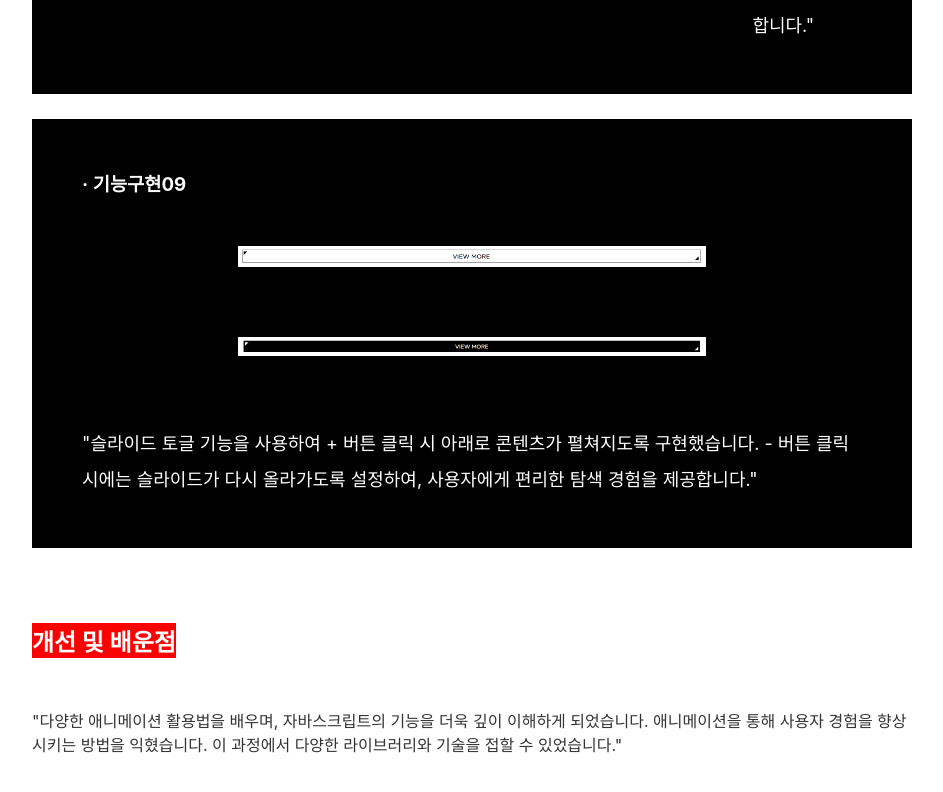
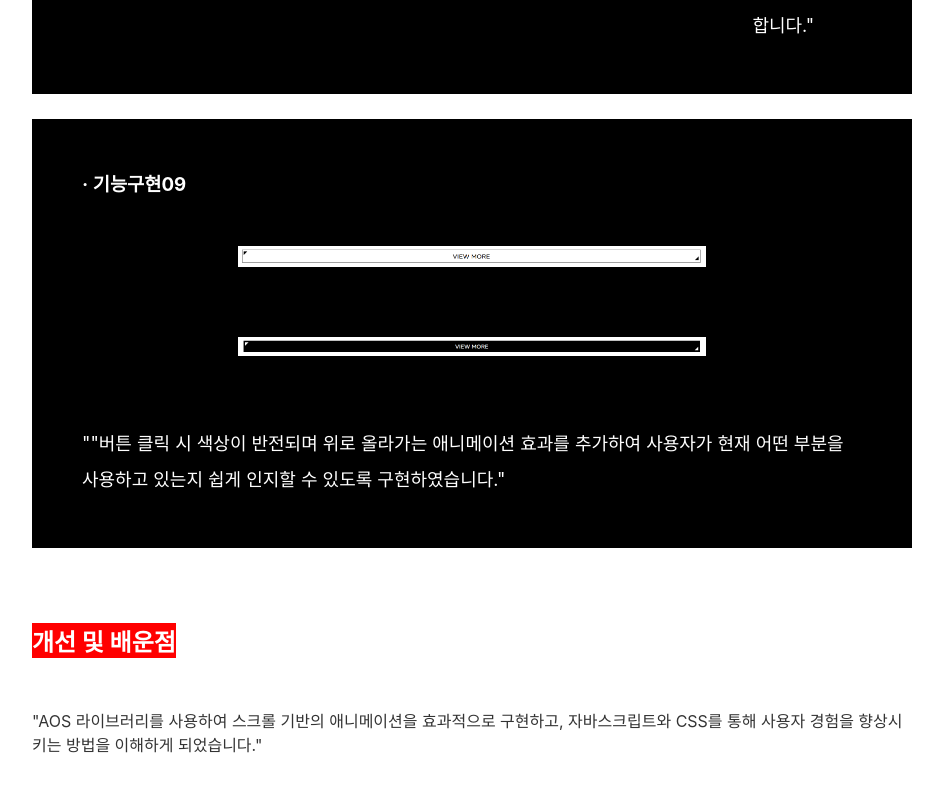
Before and after one commit to maezzuu/ariastory, a plain HTML site: page index.html in a window 1280 px wide. Shown: the part 6818-7610 px from the top of the page, without its empty margins (168-1111 px from the left). Drawn offline with nearby package versions, Linux system fonts and the light colour scheme; a web font is replaced by a local one.

Commit message:
아리아스토리보드

```diff
--- a/index.html
+++ b/index.html
@@ -132,8 +132,7 @@
             <img src="img/aria05.png" alt="img15" class="img15">
             <img src="img/aria15.png" alt="img16" class="img16">
             <div class="text_flex">
-                <p>"슬라이드 토글 기능을 사용하여 + 버튼 클릭 시 아래로 콘텐츠가 펼쳐지도록 구현했습니다. - 버튼 클릭 시에는 슬라이드가 다시 올라가도록 설정하여, 사용자에게 편리한 탐색 경험을
-                    제공합니다."</p>
+                <p>""버튼 클릭 시 색상이 반전되며 위로 올라가는 애니메이션 효과를 추가하여 사용자가 현재 어떤 부분을 사용하고 있는지 쉽게 인지할 수 있도록 구현하였습니다."</p>
             </div>
         </div>
     </section>
@@ -144,10 +143,7 @@
             개선 및 배운점
         </h2>
         <p class="text">
-            "다양한 애니메이션 활용법을 배우며, 자바스크립트의 기능을 더욱 깊이 이해하게 되었습니다.
-            애니메이션을 통해 사용자 경험을 향상시키는 방법을 익혔습니다.
-            이 과정에서 다양한 라이브러리와 기술을 접할 수 있었습니다."
-        </p>
+            "AOS 라이브러리를 사용하여 스크롤 기반의 애니메이션을 효과적으로 구현하고, 자바스크립트와 CSS를 통해 사용자 경험을 향상시키는 방법을 이해하게 되었습니다."        </p>
     </section><!-- 개선 및 배운점 -->
 
     <script>
```
